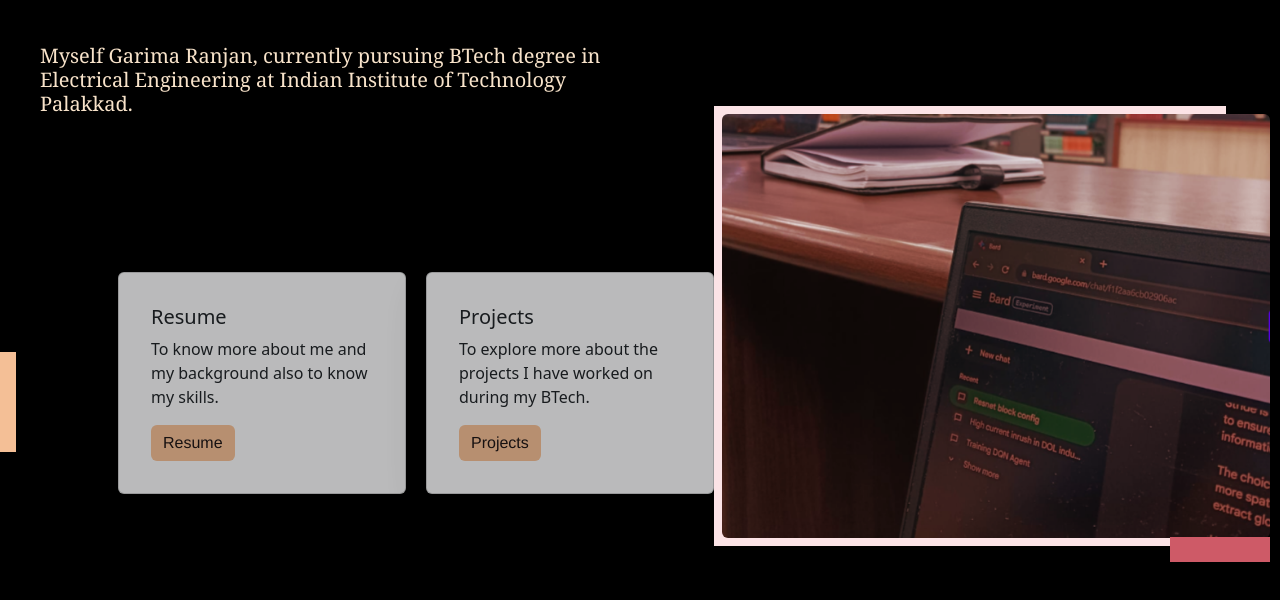
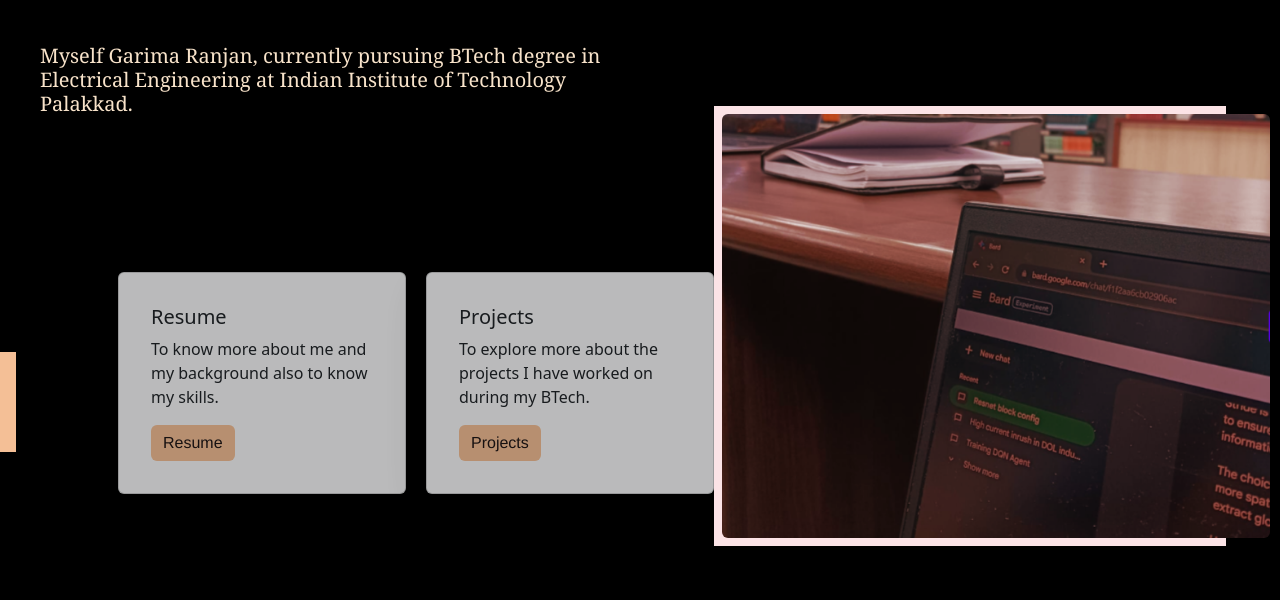
Before and after one commit to gr1310/PersonalPortfolio, a plain HTML site: page index.html in a window 1280 px wide. Shown: the part 144-744 px from the top of the page. Drawn offline with nearby package versions, Linux system fonts and the light colour scheme.

Commit message:
Update index.html

```diff
--- a/index.html
+++ b/index.html
@@ -64,7 +64,7 @@
 
         <!-- extras -->
         <div class="p-2 shape"></div>
-        <div class="p-2 shape1"></div>
+<!--         <div class="p-2 shape1"></div> -->
     </div>
     <script src="https://ajax.googleapis.com/ajax/libs/jquery/3.7.1/jquery.min.js"></script>
     <script src="index.js" charset="utf-8"></script>
```
